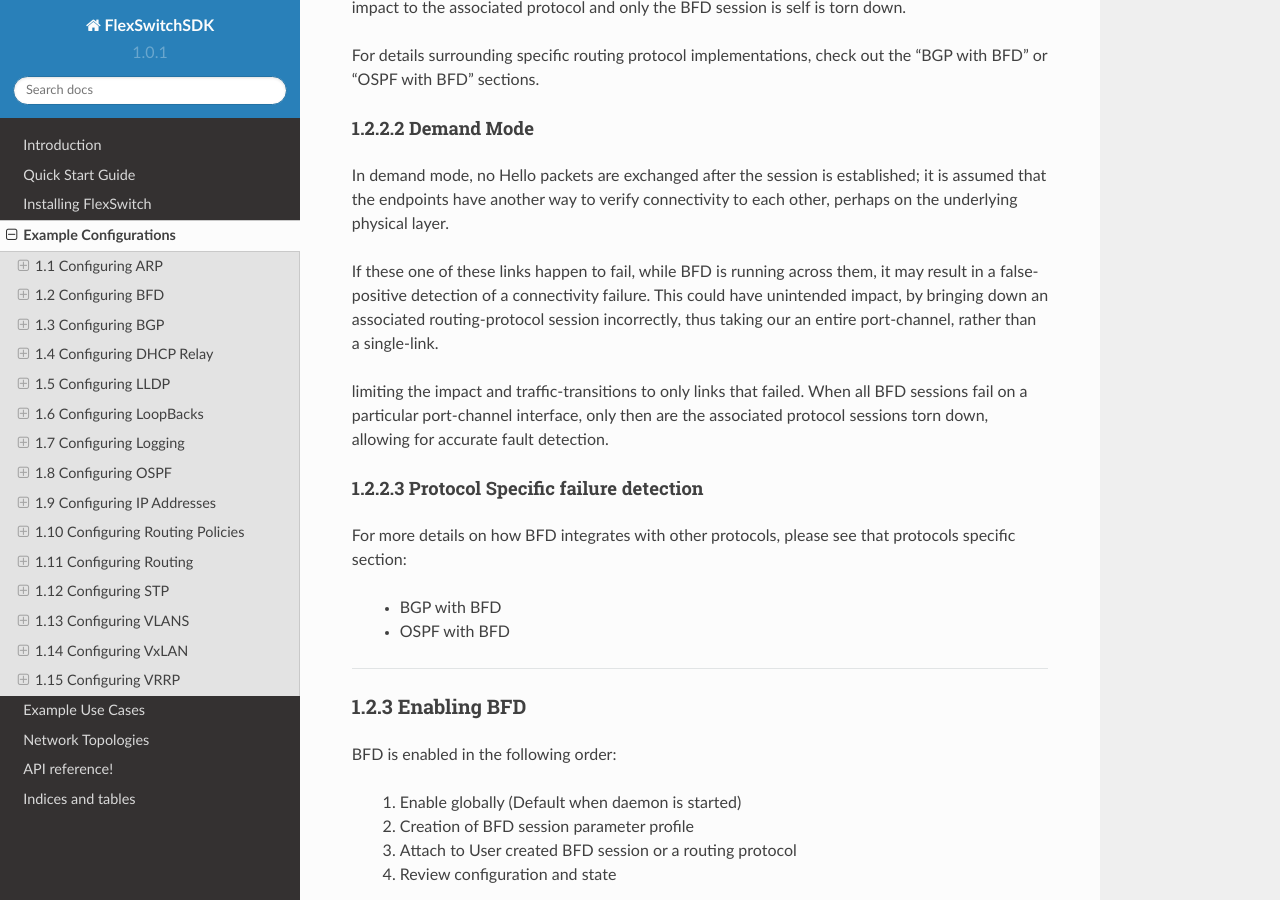
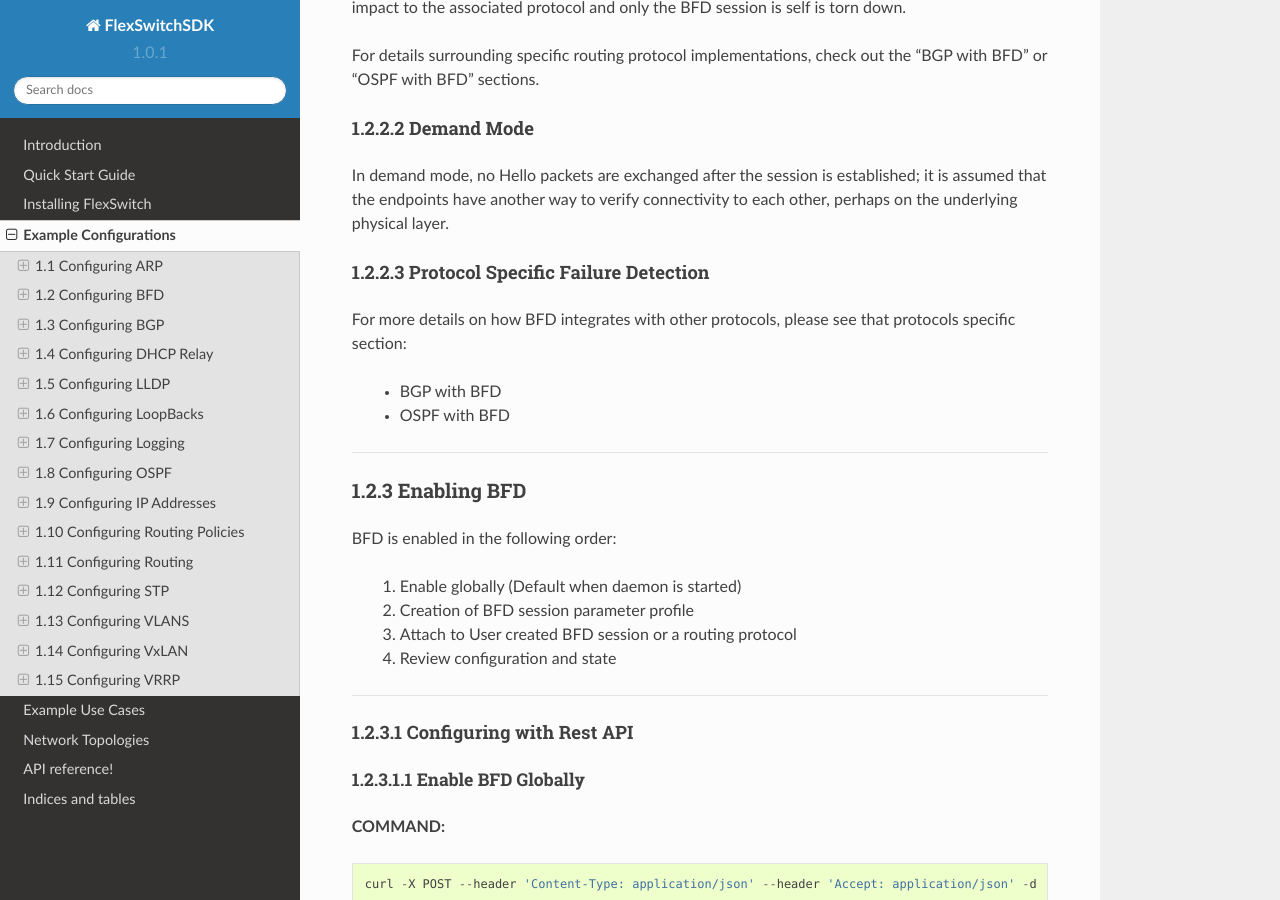
Before and after one commit to yorktips/flexSdk, a Sphinx documentation site: the page built from gendoc/source/example.rst, in a window 1280 px wide and 900 px high, scrolled down 13078 px. Built offline with Sphinx 7.4.7 and the Read the Docs theme 2.0.0, drawn with Linux system fonts in a browser that asks for light colours; formulas are drawn with MathJax 3; some of the changed text lies outside the part shown.

```diff
--- a/gendoc/source/example.rst
+++ b/gendoc/source/example.rst
@@ -109,7 +109,7 @@ Below are examples for utilizing this method via the Python CLI, python script a
 
 ::
 
-	>>>from flexswitchV2 import FlexSwitch
+	>>> from flexswitchV2 import FlexSwitch
 	>>> FlexSwitch("10.1.10.243", 8080).createArpConfig("1", 1000)
 	({u'ObjectId': u'45dff5a0-7dc1-441d-723d-ccf731186ece', u'Error': u''}, None)
 
@@ -250,7 +250,7 @@ Below are examples for utilizing this method via the Python CLI, python script a
 
 ::
 
-	>>>from flexswitchV2 import FlexSwitch
+	>>> from flexswitchV2 import FlexSwitch
 	>>> FlexSwitch("10.1.10.243", 8080).createArpStatic("50.1.1.10","01:23:34:56:78")
 	({u'ObjectId': u'9e81f7d4-f9f0-4c86-556b-6398e47897bc', u'Error': u''}, None)
 
@@ -383,8 +383,8 @@ Below are examples for utilizing this method via the Python CLI, python script a
 1. Python CLI
 ::
 
-	>>>from flexswitchV2 import FlexSwitch
-	>>>FlexSwitch("10.1.10.243", 8080).getAllArpEntryStates()
+	>>> from flexswitchV2 import FlexSwitch
+	>>> flexSwitch("10.1.10.243", 8080).getAllArpEntryStates()
 	[{u'Object': {u'ConfigObj': None, u'Intf': u'fpPort47', u'Vlan': u'Internal Vlan', u'IpAddr': u'172.16.0.14', u'ExpiryTimeLeft': u'9m24.869691096s', u'MacAddr': u'a8:9d:21:aa:8e:01'}, u'ObjectId': u''}, {u'Object': {u'ConfigObj': None, u'Intf': u'fpPort49', u'Vlan': u'Internal Vlan', u'IpAddr': u'172.16.0.20', u'ExpiryTimeLeft': u'9m43.991376701s', u'MacAddr': u'00:02:03:04:05:00'}, u'ObjectId': u''}]
 
 
@@ -446,7 +446,7 @@ Display via Rest API
 
 You can return the value of an object based on any of the variables within that object.  For example you can query an ARP entry via an IPv4 Address.
 
-The example below will show how to grab a specific ARP entry based on IP address.
+The example below will show how to grab a specific ARP entry by IP address.
 
 **COMMAND:**
 
@@ -508,7 +508,7 @@ Displaying all ARP entries utilizing FlexSwitch's Python SDK, utilizing method *
 
 ::
 
-	>>>from flexswitchV2 import FlexSwitch
+	>>> from flexswitchV2 import FlexSwitch
 	>>> FlexSwitch("10.1.10.243", 8080).getArpEntryState("172.16.0.20")
 	({u'Object': {u'ConfigObj': None, u'Intf': u'fpPort49', u'Vlan': u'Internal Vlan', u'IpAddr': u'172.16.0.20', u'ExpiryTimeLeft': u'16m38.505153914s', u'MacAddr': u'00:02:03:04:05:00'}, u'ObjectId': u''}, None)
 
@@ -714,18 +714,19 @@ Demand Mode
 
 In demand mode, no Hello packets are exchanged after the session is established; it is assumed that the endpoints have another way to verify connectivity to each other, perhaps on the underlying physical layer.
 
-.. Per-link
-.. """"""""
-
-.. Since traditional Asynchronous BFD is an IP point-to-point protocol, it has no concept of layer 2 links that may exist between two devices.  This is especially true for layer 2 port-channels with multiple member-links.
-If these one of these links happen to fail, while BFD is running across them, it may result in a false-positive detection of a connectivity failure.  This could have unintended impact, by bringing down an associated routing-protocol session incorrectly,
-thus taking our an entire port-channel, rather than a single-link.
-
-.. BFD over LAG or BFD per-link was created as an enhancement to limit the impact of single port-channel member-link failure.  When BFD per-link is enabled on a port-channel interface, an asynchronous mode BFD sessions is run on every port-channel member link.  This allows for failure detection of a single port-channel member-link,
-limiting the impact and traffic-transitions to only links that failed.  When all BFD sessions fail on a particular port-channel interface, only then are the associated protocol sessions torn down, allowing for accurate fault detection.
-
-
-Protocol Specific failure detection
+..
+	Per-link
+	""""""""
+
+	Since traditional Asynchronous BFD is an IP point-to-point protocol, it has no concept of layer 2 links that may exist between two devices.  This is especially true for layer 2 port-channels with multiple member-links.
+	If these one of these links happen to fail, while BFD is running across them, it may result in a false-positive detection of a connectivity failure.  This could have unintended impact, by bringing down an associated routing-protocol session incorrectly,
+	thus taking our an entire port-channel, rather than a single-link.
+
+	BFD over LAG or BFD per-link was created as an enhancement to limit the impact of single port-channel member-link failure.  When BFD per-link is enabled on a port-channel interface, an asynchronous mode BFD sessions is run on every port-channel member link.  This allows for failure detection of a single port-channel member-link,
+	limiting the impact and traffic-transitions to only links that failed.  When all BFD sessions fail on a particular port-channel interface, only then are the associated protocol sessions torn down, allowing for accurate fault detection.
+
+
+Protocol Specific Failure Detection
 """"""""""""""""""""""""""""""""""""
 
 For more details on how BFD integrates with other protocols, please see that protocols specific section:
@@ -1199,7 +1200,7 @@ Here we are creating the BFD session parameters that will be utilized by the BFD
 
 ::
 
-	>>>from flexswitchV2 import FlexSwitch
+	>>> from flexswitchV2 import FlexSwitch
 	>>> FlexSwitch("10.1.10.243", 8080).createBfdSessionParam("BFD_Session", LocalMultiplier=3, RequiredMinRxInterval=250, DesiredMinTxInterval=250)
 	({u'ObjectId': u'5b4a4b49-7310-444e-64da-5d8e8764e914', u'Error': u''}, None)
 
@@ -1251,7 +1252,7 @@ Attaching BFD params to a BFD session
 
 			::
 
-				>>>from flexswitchV2 import FlexSwitch
+				>>> from flexswitchV2 import FlexSwitch
 				>>> FlexSwitch("10.1.10.243", 8080).createBfdSession(ParaName="BFD_Sessions", IpAddr="1.1.1.1")
 				({u'ObjectId': u'5b4a4b49-7310-444e-64da-5d8e8764e914', u'Error': u''}, None)
 
```
Also changed, not shown: other parts of gendoc/source/example.rst (+1 -1 lines).
